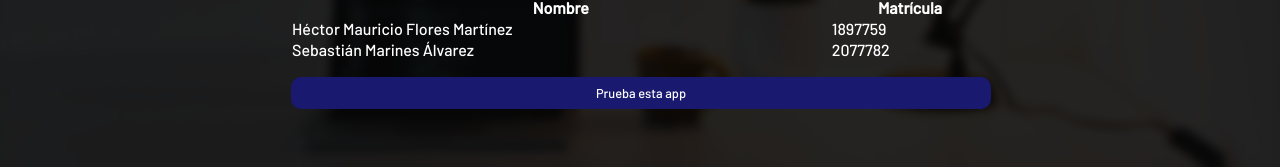
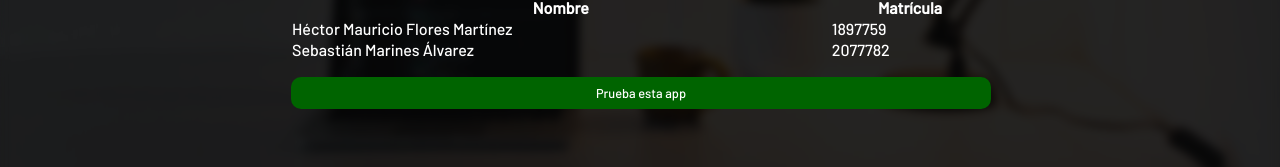
Before and after one commit to Tall-Programacion-FIME/frontend, a React (Create React App) app: page / in a window 1280 px wide. Shown: the part 489-656 px from the top of the page. Built offline with nearby package versions, Linux system fonts and the light colour scheme; no server answers.

Commit message:
Fix About Button

```diff
--- a/src/scss/_form.scss
+++ b/src/scss/_form.scss
@@ -55,6 +55,7 @@ $border-radius: $border-radius - 5px;
     width: 100%;
     border-radius: $border-radius;
     margin-top: 5px;
+    background-color: var(--c1);
 
     &:hover,
     &:focus {
--- a/src/scss/style.scss
+++ b/src/scss/style.scss
@@ -67,7 +67,7 @@ $box-shadow: 5px 5px 10px var(--shadow);
   border: none;
   margin: 0 1px;
   color: #fff;
-  background-color: var(--c1);
+  background-color: var(--c2);
   outline: none;
   transition: $transition;
   cursor: pointer;
```
